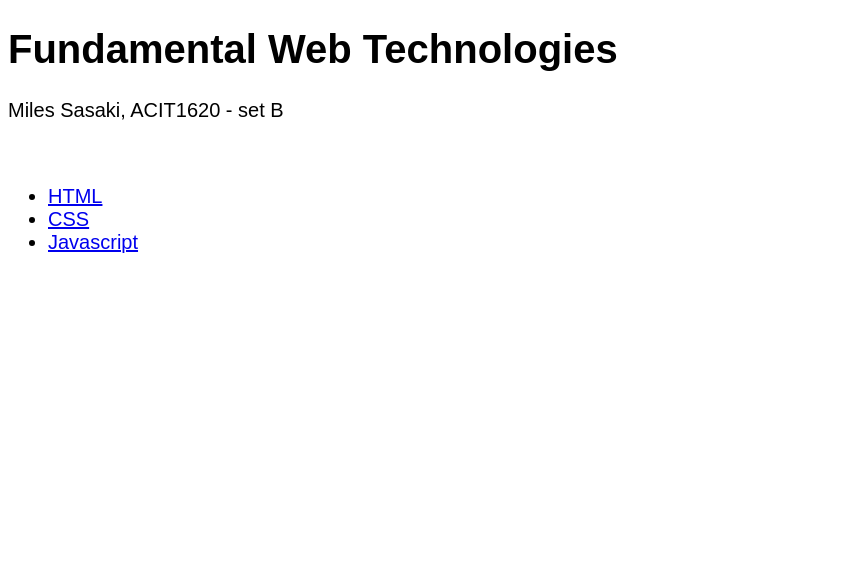
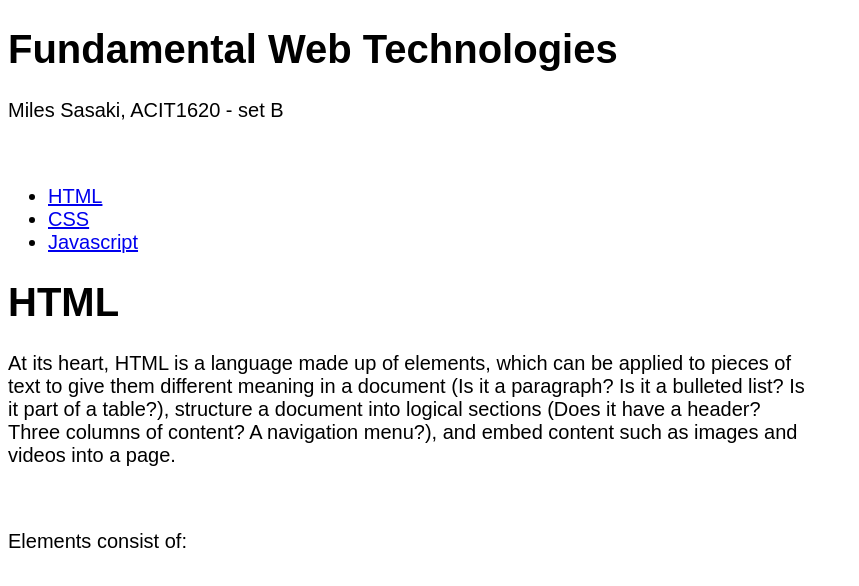
Before and after one commit to mous-ki/acit1620-lab2, a plain HTML site: page index.html in a window 1280 px wide. Shown: the whole page, without its empty margins (0-859 px from the left). Drawn offline with Linux system fonts and the light colour scheme.

Commit message:
added content

```diff
--- a/index.html
+++ b/index.html
@@ -18,7 +18,12 @@
     <li><a href="#sec2">CSS</a></li>
     <li><a href="#sec3">Javascript</a></li>
 
-    </ul>
+</ul>
+ <h1 id="#sec1">HTML</h1>
+ <p>At its heart, HTML is a language made up of elements, which can be applied to pieces of text to give them different meaning in a document (Is it a paragraph? Is it a bulleted list? Is it part of a table?), structure a document into logical sections (Does it have a header? Three columns of content? A navigation menu?), and embed content such as images and videos into a page.</p>
+<br>
+<p>Elements consist of:</p>
+
 
 
 
```
